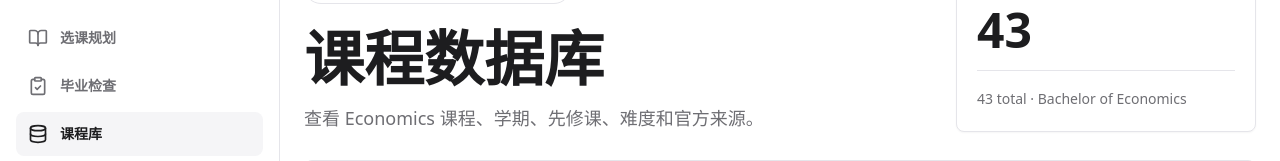
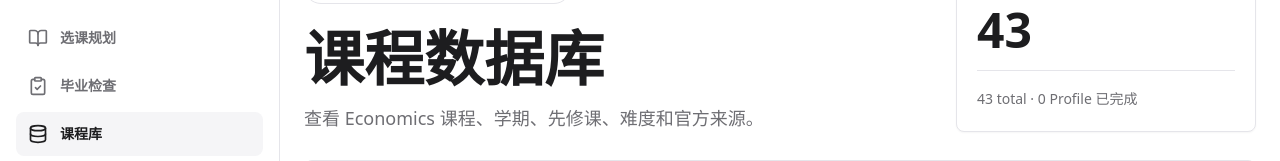
Before and after one commit to ChgAI13/11GHC, a Next.js app: page /courses in a window 1280 px wide. Shown: the part 172-333 px from the top of the page. Built offline with nearby package versions, Linux system fonts and the light colour scheme.

Commit message:
Sync all pages with latest course database

```diff
--- a/app/courses/page.jsx
+++ b/app/courses/page.jsx
@@ -4,6 +4,7 @@ import { useMemo, useState } from "react";
 import {
   BookOpen,
   ChevronDown,
+  CheckCircle2,
   Database,
   Filter,
   Gauge,
@@ -13,6 +14,7 @@ import {
   Sigma
 } from "lucide-react";
 import { useLanguage } from "@/components/LanguageProvider";
+import { useProfile } from "@/components/ProfileProvider";
 import { uqEconomicsCourses } from "@/data/economicsCourses";
 import { getProgramRule } from "@/data/programRules";
 
@@ -57,6 +59,8 @@ const copy = {
       Elective: "Elective"
     },
     unknown: "unknown",
+    completed: "Profile 已完成",
+    profileCompleted: "Profile 已完成",
     expand: "展开详情",
     collapse: "收起详情"
   },
@@ -85,6 +89,8 @@ const copy = {
       Elective: "Elective"
     },
     unknown: "unknown",
+    completed: "Completed in Profile",
+    profileCompleted: "completed in Profile",
     expand: "Expand details",
     collapse: "Collapse details"
   }
@@ -169,7 +175,7 @@ function Metric({ icon: Icon, label, value }) {
   );
 }
 
-function CourseCard({ course, expanded, onToggle, t }) {
+function CourseCard({ course, expanded, isCompleted, onToggle, t }) {
   const programCategory = getProgramCategory(course.courseCode);
   const semesterText = formatList(course.semester, t.unknown);
   const prerequisitesText = formatList(course.prerequisites, t.unknown);
@@ -196,6 +202,12 @@ function CourseCard({ course, expanded, onToggle, t }) {
               <span className="rounded-full border border-[#e5e5ea] bg-white px-3 py-1 text-xs font-semibold text-[#6e6e73]">
                 Level {course.level}
               </span>
+              {isCompleted ? (
+                <span className="inline-flex items-center gap-1 rounded-full border border-[#bbf7d0] bg-[#f0fdf4] px-3 py-1 text-xs font-semibold text-[#166534]">
+                  <CheckCircle2 className="h-3.5 w-3.5" aria-hidden="true" />
+                  {t.completed}
+                </span>
+              ) : null}
             </div>
             <h2 className="mt-4 text-2xl font-semibold leading-tight tracking-normal text-[#1d1d1f]">
               {course.courseName}
@@ -278,12 +290,17 @@ function CourseCard({ course, expanded, onToggle, t }) {
 
 export default function CoursesPage() {
   const { language } = useLanguage();
+  const { profile } = useProfile();
   const t = copy[language];
   const [query, setQuery] = useState("");
   const [levelFilter, setLevelFilter] = useState("All");
   const [categoryFilter, setCategoryFilter] = useState("All");
   const [semesterFilter, setSemesterFilter] = useState("All");
   const [expandedCourseCode, setExpandedCourseCode] = useState("");
+  const completedCourseSet = useMemo(
+    () => new Set(profile.completedCourses),
+    [profile.completedCourses]
+  );
 
   const courses = useMemo(
     () =>
@@ -354,7 +371,7 @@ export default function CoursesPage() {
               {filteredCourses.length}
             </p>
             <p className="mt-4 border-t border-[#e5e5ea] pt-4 text-sm leading-6 text-[#6e6e73]">
-              {uqEconomicsCourses.length} total · {programRule.programName}
+              {uqEconomicsCourses.length} total · {completedCourseSet.size} {t.profileCompleted}
             </p>
           </div>
         </div>
@@ -417,6 +434,7 @@ export default function CoursesPage() {
               key={course.courseCode}
               course={course}
               expanded={expandedCourseCode === course.courseCode}
+              isCompleted={completedCourseSet.has(course.courseCode)}
               onToggle={() =>
                 setExpandedCourseCode((currentCourseCode) =>
                   currentCourseCode === course.courseCode ? "" : course.courseCode
--- a/app/page.jsx
+++ b/app/page.jsx
@@ -50,7 +50,7 @@ const copy = {
     },
     progressItems: [
       { label: "经济学核心课", value: "10 / 12", width: "83%" },
-      { label: "经济学选修课", value: "4 / 8", width: "50%" },
+      { label: "Flexible Core", value: "4 / 8", width: "50%" },
       { label: "Level 3 课程要求", value: "6 / 18 units", width: "33%" }
     ],
     actionsSection: "Recommended Actions",
@@ -100,7 +100,7 @@ const copy = {
     },
     progressItems: [
       { label: "Economics core courses", value: "10 / 12", width: "83%" },
-      { label: "Economics electives", value: "4 / 8", width: "50%" },
+      { label: "Flexible core courses", value: "4 / 8", width: "50%" },
       { label: "Level 3 requirement", value: "6 / 18 units", width: "33%" }
     ],
     actionsSection: "Recommended Actions",
@@ -238,7 +238,7 @@ export default function DashboardPage() {
     ...item,
     ...statValues[index]
   }));
-  const progressRequirementKeys = ["core-courses", "electives", "level-3"];
+  const progressRequirementKeys = ["core-courses", "flexible-core", "level-3-minimum"];
   const dashboardProgressItems = t.progressItems.map((item, index) => {
     const requirement = graduationResult.requirementStatuses.find(
       (status) => status.key === progressRequirementKeys[index]
--- a/data/courses.ts
+++ b/data/courses.ts
@@ -133,3 +133,15 @@ export const uqBachelorOfEconomicsCourses: Course[] = uqEconomicsCourses.map((co
   semester: toSemesterAvailability(course.semester),
   description: course.description
 }));
+
+export const uqBachelorOfEconomicsCourseByCode = new Map(
+  uqBachelorOfEconomicsCourses.map((course) => [course.code, course])
+);
+
+export function getBachelorOfEconomicsCourse(courseCode: string): Course | undefined {
+  return uqBachelorOfEconomicsCourseByCode.get(courseCode.trim().toUpperCase());
+}
+
+export function getBachelorOfEconomicsCourseCodes(): Set<string> {
+  return new Set(uqBachelorOfEconomicsCourseByCode.keys());
+}
--- a/lib/academicProgress.ts
+++ b/lib/academicProgress.ts
@@ -1,3 +1,4 @@
+import { getBachelorOfEconomicsCourse, type Course } from "../data/courses.ts";
 import { getProgramRuleForProfile } from "../data/programRules.ts";
 import type { AcademicProfile } from "./profileStore.ts";
 
@@ -16,11 +17,14 @@ export function calculateAcademicProgress(
   profile: AcademicProfile
 ): AcademicProgressSummary {
   const totalUnits = getProgramRuleForProfile(profile).totalUnits;
-  const completedCourseCount = profile.completedCourses.length;
-  const completedUnits = completedCourseCount * STANDARD_COURSE_UNITS;
+  const completedCourses = profile.completedCourses
+    .map((courseCode) => getBachelorOfEconomicsCourse(courseCode))
+    .filter((course): course is Course => Boolean(course));
+  const completedCourseCount = completedCourses.length;
+  const completedUnits = completedCourses.reduce((total, course) => total + course.units, 0);
   const remainingUnits = Math.max(totalUnits - completedUnits, 0);
   const totalCourseCount = Math.ceil(totalUnits / STANDARD_COURSE_UNITS);
-  const remainingCourseCount = Math.max(totalCourseCount - completedCourseCount, 0);
+  const remainingCourseCount = Math.ceil(remainingUnits / STANDARD_COURSE_UNITS);
 
   return {
     totalUnits,
--- a/lib/profileStore.ts
+++ b/lib/profileStore.ts
@@ -1,3 +1,5 @@
+import { getBachelorOfEconomicsCourseCodes } from "../data/courses.ts";
+
 export type AcademicWorkload = "Light" | "Medium" | "Heavy";
 
 export interface AcademicProfile {
@@ -30,6 +32,7 @@ export const DEFAULT_ACADEMIC_PROFILE: AcademicProfile = {
 const STORAGE_KEY = "uq-academic-planner:persistence:v1";
 const VALID_WORKLOADS = new Set<AcademicWorkload>(["Light", "Medium", "Heavy"]);
 const subscribers = new Set<ProfileSubscriber>();
+const validCourseCodes = getBachelorOfEconomicsCourseCodes();
 
 let currentProfile = DEFAULT_ACADEMIC_PROFILE;
 let hasHydratedProfile = false;
@@ -70,7 +73,7 @@ function normalizeCourseCodes(courseCodes: unknown): string[] {
       courseCodes
         .filter((courseCode): courseCode is string => typeof courseCode === "string")
         .map((courseCode) => courseCode.trim().toUpperCase())
-        .filter(Boolean)
+        .filter((courseCode) => Boolean(courseCode) && validCourseCodes.has(courseCode))
     )
   ];
 }
```
Also changed, not shown: 1 other file (tests, documents, lock files or other folders).
